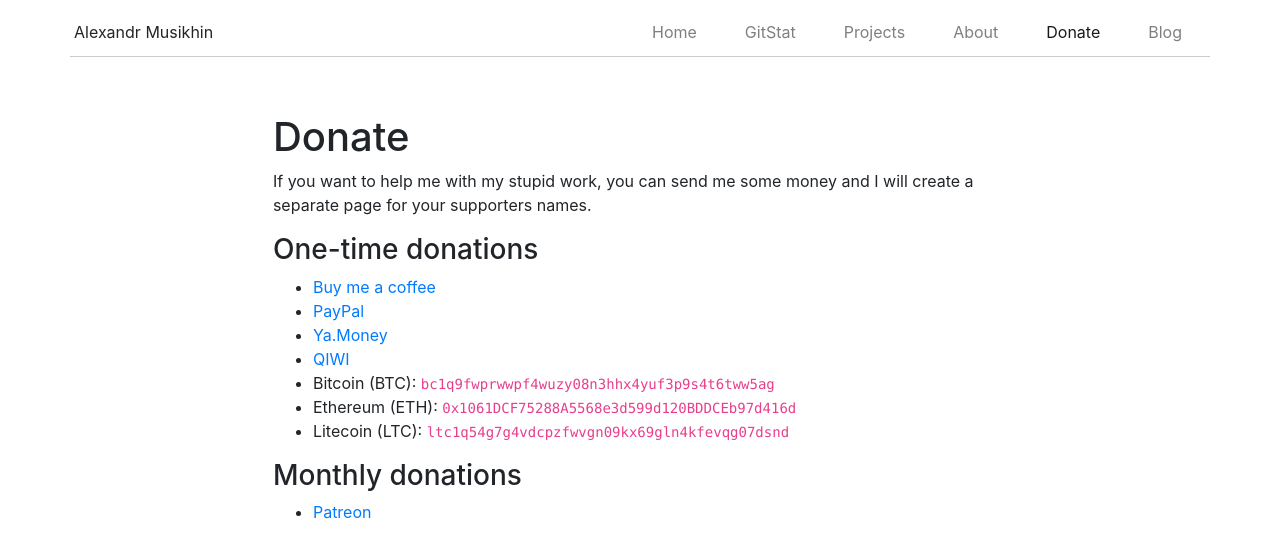
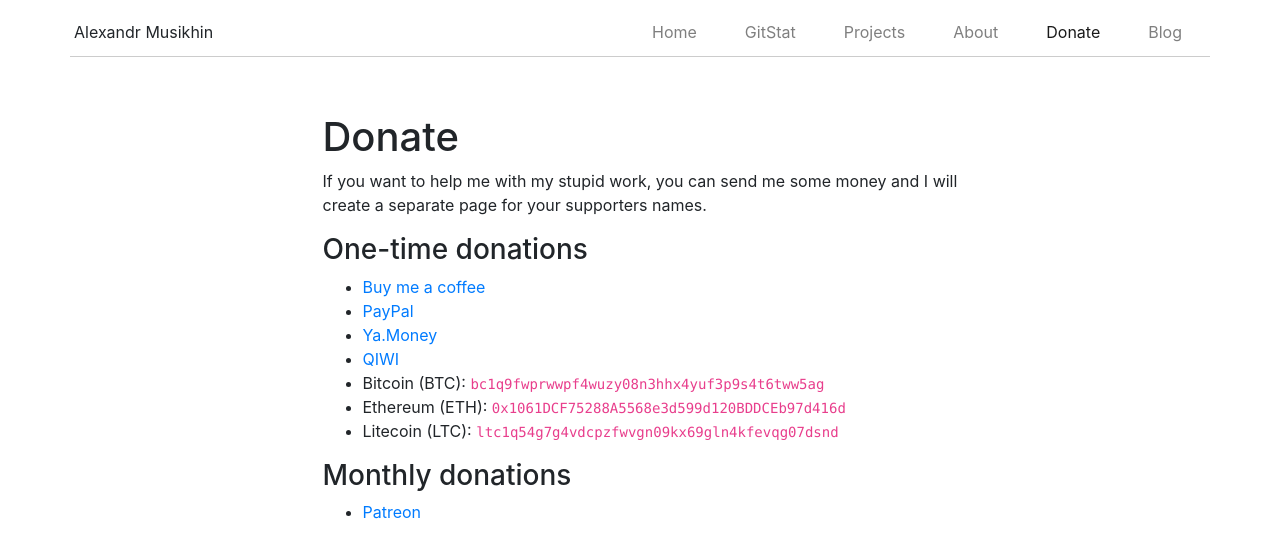
Before and after one commit to tophackr/tophackr.github.io, a Jekyll site: the page built from donate.md, in a window 1280 px wide. Shown: the top 558 px of the page. Built offline with Jekyll 4.4.1, drawn with Linux system fonts in a browser that asks for light colours; nearby versions of some CDN libraries.

Commit message:
added container

```diff
--- a/_layouts/page.html
+++ b/_layouts/page.html
@@ -2,8 +2,10 @@
 layout: default
 ---
 
-<div class="row justify-content-center">
-    <div class="col-md-7 mt-5">
-        {{ content }}
+<div class="container-fluid container-sm">
+    <div class="row justify-content-center">
+        <div class="col-md-7 mt-5">
+            {{ content }}
+        </div>
     </div>
 </div>
--- a/_layouts/project.html
+++ b/_layouts/project.html
@@ -2,6 +2,7 @@
 layout: default
 ---
 
+<div class="container-fluid container-sm">
     <div class="row justify-content-center">
         <div class="col-md-8 mt-5">
             <div class="text-center">
@@ -52,3 +53,4 @@
             <script async src="https://comments.app/js/widget.js?2" data-comments-app-website="2g9joENn" data-limit="10" data-page-id="{{ page.url }}" data-dislikes="1"></script>
         </div>
     </div>
+</div>
```
Lines whose indentation alone changed are shown as unchanged.
